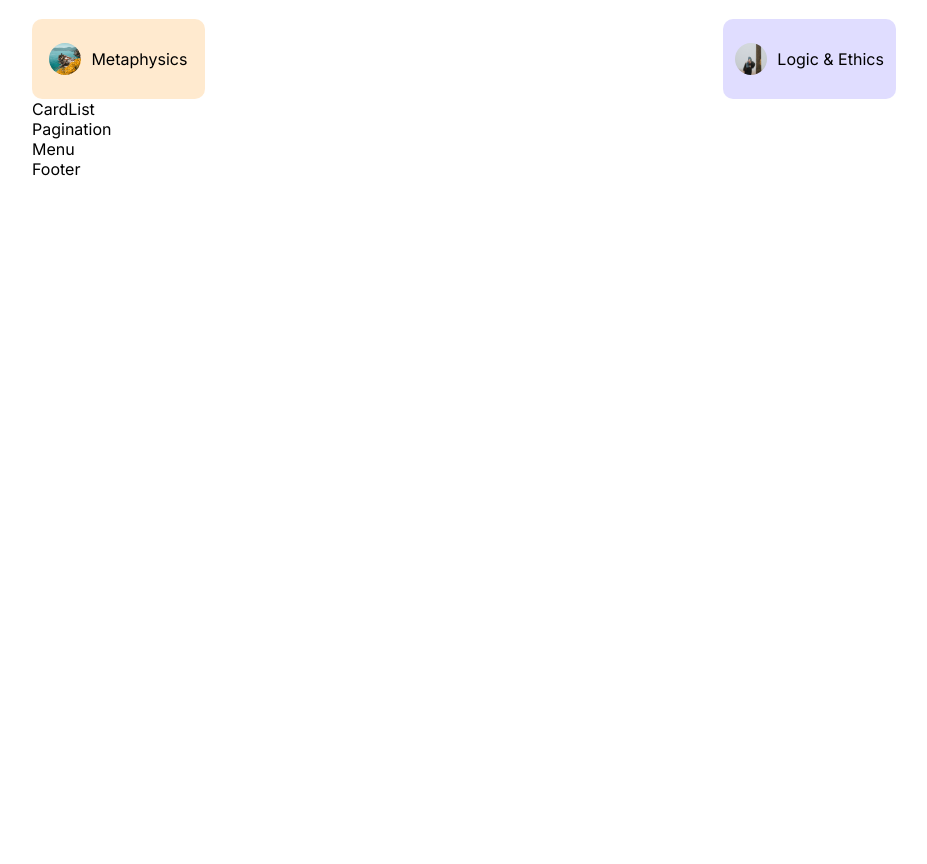
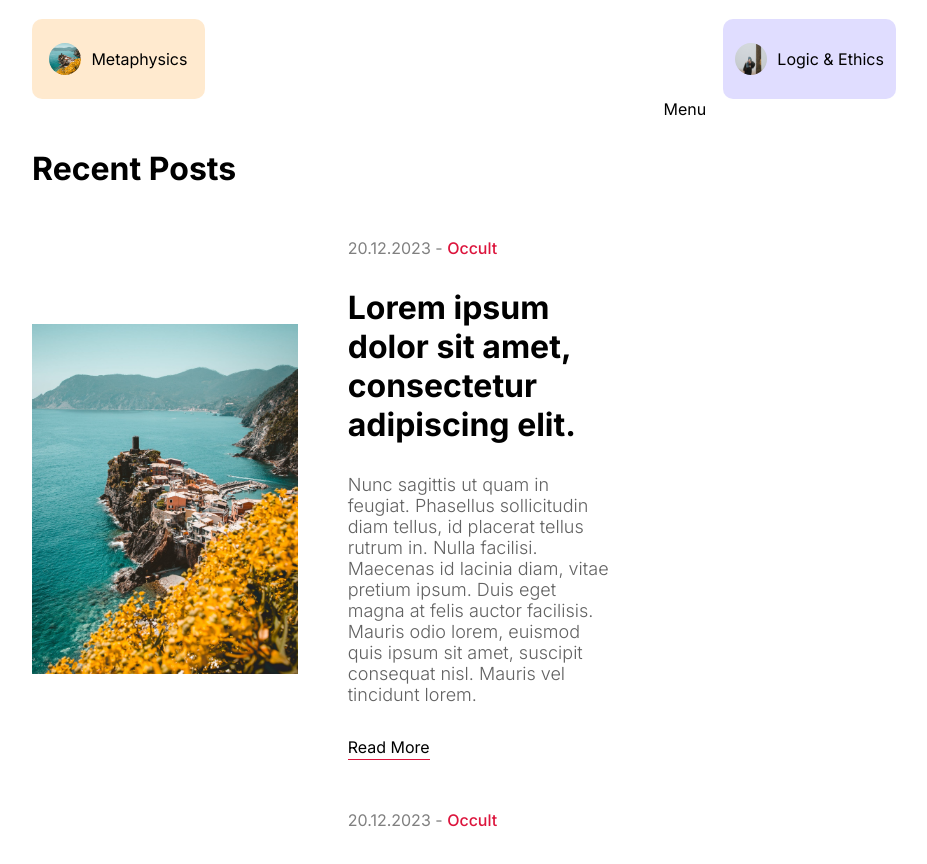
Before and after one commit to AaronTi30/blog-app, a Next.js app: page / in a window 1280 px wide. Shown: the part 1171-2035 px from the top of the page, without its empty margins (176-1103 px from the left). Before the commit the page ends 1350 px from the top, so only its background shows below. Built offline with nearby package versions, Linux system fonts and the light colour scheme.

Commit message:
style: add blog post card component design

```diff
--- a/src/app/homepage.module.css
+++ b/src/app/homepage.module.css
@@ -0,0 +1,4 @@
+.content {
+    display: flex;
+    gap: 50px;
+}
--- /dev/null
+++ b/src/components/card/Card.jsx
@@ -0,0 +1,34 @@
+import styles from "./card.module.css";
+import Image from "next/image";
+import Link from "next/link";
+
+const Card = () => {
+  return (
+    <div className={styles.container}>
+      <div className={styles.imageContainer}>
+        <Image src="/p1.jpeg" alt="" fill className={styles.image} />
+      </div>
+      <div className={styles.textContainer}>
+        <div className={styles.detail}>
+          <span className={styles.date}>20.12.2023 - </span>
+          <span className={styles.category}>Occult</span>
+        </div>
+        <Link href="/">
+          <h1>Lorem ipsum dolor sit amet, consectetur adipiscing elit.</h1>
+        </Link>
+        <p className={styles.desc}>
+          Nunc sagittis ut quam in feugiat. Phasellus sollicitudin diam tellus,
+          id placerat tellus rutrum in. Nulla facilisi. Maecenas id lacinia
+          diam, vitae pretium ipsum. Duis eget magna at felis auctor facilisis.
+          Mauris odio lorem, euismod quis ipsum sit amet, suscipit consequat
+          nisl. Mauris vel tincidunt lorem.
+        </p>
+        <Link href="/" className={styles.link}>
+          Read More
+        </Link>
+      </div>
+    </div>
+  );
+};
+
+export default Card;
--- /dev/null
+++ b/src/components/card/card.module.css
@@ -0,0 +1,44 @@
+.container {
+    margin-bottom: 50px;
+    display: flex;
+    align-items: center;
+    gap: 50px;
+}
+
+.imageContainer {
+    flex:1;
+    height: 350px;
+    position: relative;
+}
+
+.image {
+    object-fit: cover;
+}
+
+.textContainer {
+    flex:1;
+    display: flex;
+    flex-direction: column;
+    gap: 30px;
+}
+
+.date {
+    color: gray;
+}
+
+.category {
+    color: crimson;
+    font-weight: 500;
+}
+
+.desc {
+    font-size: 18px;
+    font-weight: 300;
+    color: var(--softTextColor);
+}
+
+.link{
+    border-bottom: 1px solid crimson;
+    width: max-content;
+    padding: 2px 0px;
+}
--- a/src/components/cardList/CardList.jsx
+++ b/src/components/cardList/CardList.jsx
@@ -1,14 +1,21 @@
-import React from 'react'
-import styles from './cardList.module.css'
-import Pagination from '../pagination/Pagination'
-
+import React from "react";
+import styles from "./cardList.module.css";
+import Pagination from "../pagination/Pagination";
+import Card from "../card/Card";
 
 const CardList = () => {
   return (
-    <div className={styles.container}>CardList
-    <Pagination/>
+    <div className={styles.container}>
+      <h1 className={styles.title}>Recent Posts</h1>
+      <div className={styles.posts}>
+        <Card />
+        <Card />
+        <Card />
+        <Card />
+      </div>
+      <Pagination />
     </div>
-  )
-}
+  );
+};
 
-export default CardList
+export default CardList;
--- a/src/components/cardList/cardList.module.css
+++ b/src/components/cardList/cardList.module.css
@@ -1,3 +1,7 @@
 .container {
+    flex: 5;
+}
 
+.title {
+    margin: 50px 0px;
 }
--- a/src/components/menu/menu.module.css
+++ b/src/components/menu/menu.module.css
@@ -1,3 +1,3 @@
 .container {
-
+    flex:2;
 }
```
Also changed, not shown: src/app/page.jsx (+4 -4 lines).
